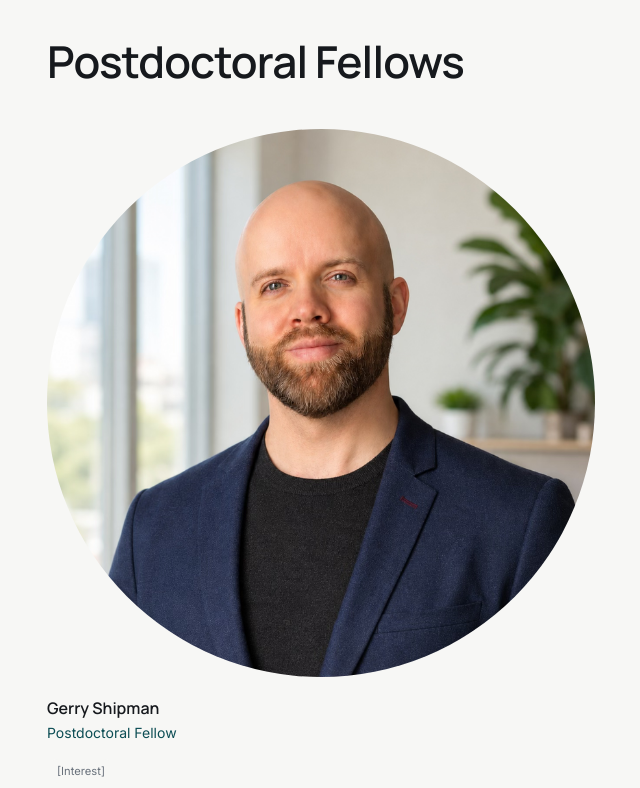
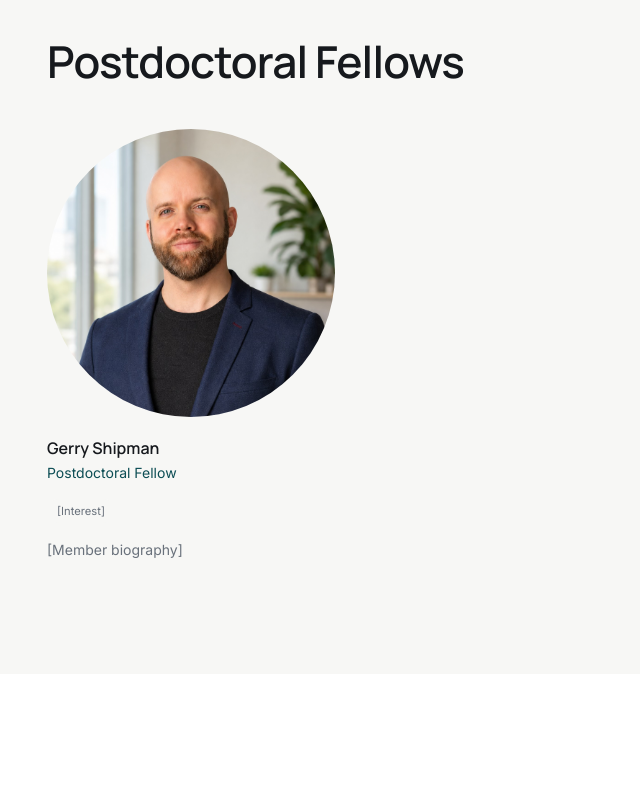
Before and after one commit to Neda-Esfehani/Bailey-Lab, a Next.js app: page /people in a window 1280 px wide. Shown: the part 1160-1948 px from the top of the page, without its empty margins (25-665 px from the left). Built offline with nearby package versions, Linux system fonts and the light colour scheme.

Commit message:
Reduce square member portrait size

```diff
--- a/components/PersonCard.tsx
+++ b/components/PersonCard.tsx
@@ -41,13 +41,15 @@ function ProfileLinks({ person, compact = false }: { person: Person; compact?: b
 export function PersonCard({
   person,
   compact = false,
+  smallPhoto = false,
 }: {
   person: Person;
   compact?: boolean;
+  smallPhoto?: boolean;
 }) {
   return (
     <article className="group flex flex-col">
-      <div className="group/portrait relative aspect-square [perspective:1000px]">
+      <div className={`group/portrait relative aspect-square [perspective:1000px] ${smallPhoto ? 'max-w-48' : 'max-w-72'}`}>
         <div
           className={`absolute inset-0 [transform-style:preserve-3d] transition-transform duration-700 ease-subtle ${person.hoverPhoto ? 'group-hover/portrait:[transform:rotateY(180deg)]' : ''}`}
         >
```
